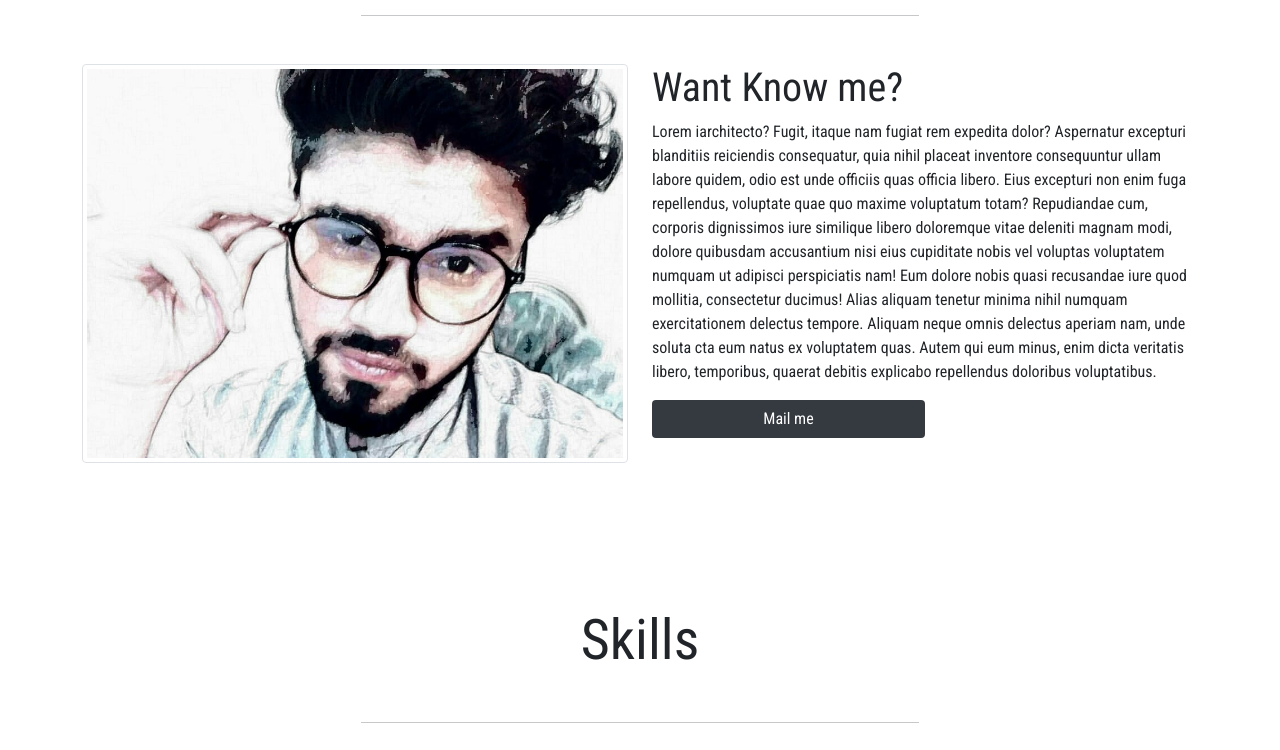
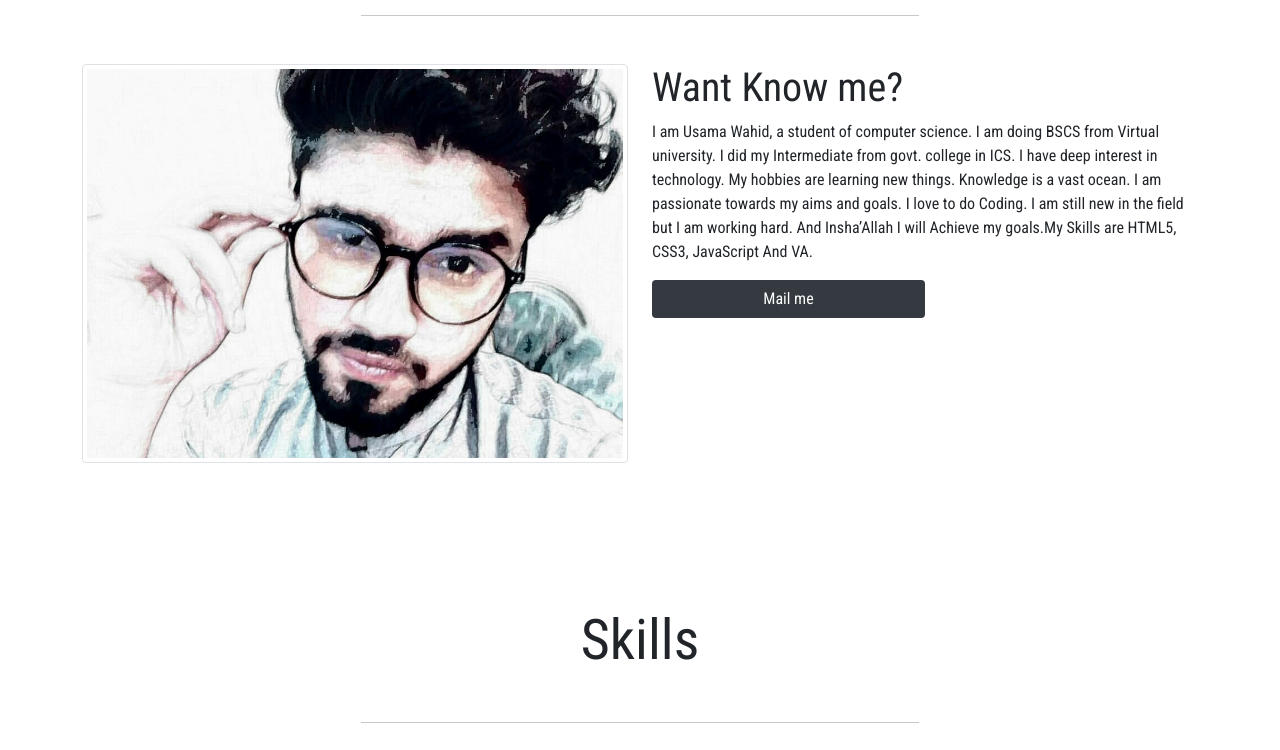
Before and after one commit to usama4321/Porfolio, a plain HTML site: page index.html in a window 1280 px wide. Shown: the part 940-1690 px from the top of the page. Drawn offline with nearby package versions, Linux system fonts and the light colour scheme; a web font is replaced by a local one.

Commit message:
Update index.html

```diff
--- a/index.html
+++ b/index.html
@@ -54,7 +54,7 @@
     </div>
     <div class="col-lg-6  col-md-6 col-12">
         <h1 class="para">Want Know me?</h1>
-        <p class="para">Lorem iarchitecto? Fugit, itaque nam fugiat rem expedita dolor? Aspernatur excepturi blanditiis reiciendis consequatur, quia nihil placeat inventore consequuntur ullam labore quidem, odio est unde officiis quas officia libero. Eius excepturi non enim fuga repellendus, voluptate quae quo maxime voluptatum totam? Repudiandae cum, corporis dignissimos iure similique libero doloremque vitae deleniti magnam modi, dolore quibusdam accusantium nisi eius cupiditate nobis vel voluptas voluptatem numquam ut adipisci perspiciatis nam! Eum dolore nobis quasi recusandae iure quod mollitia, consectetur ducimus! Alias aliquam tenetur minima nihil numquam exercitationem delectus tempore. Aliquam neque omnis delectus aperiam nam, unde soluta cta eum natus ex voluptatem quas. Autem qui eum minus, enim dicta veritatis libero, temporibus, quaerat debitis explicabo repellendus doloribus voluptatibus.</p>
+        <p class="para">I am Usama Wahid, a student of computer science. I am doing BSCS from Virtual university. I did my Intermediate from govt. college in ICS. I have deep interest in technology. My hobbies are learning new things. Knowledge is a vast ocean. I am passionate towards my aims and goals. I love to do Coding. I am still new in the field but I am working hard. And Insha’Allah I will Achieve my goals.My Skills are HTML5, CSS3, JavaScript And VA.</p>
         <button class="btn button1">
             <a href="#" id="mailme">Mail me</a>
         </button>
```
